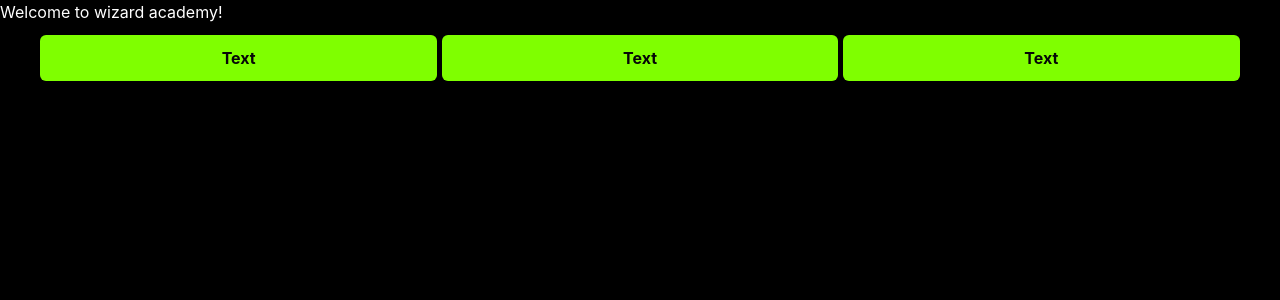
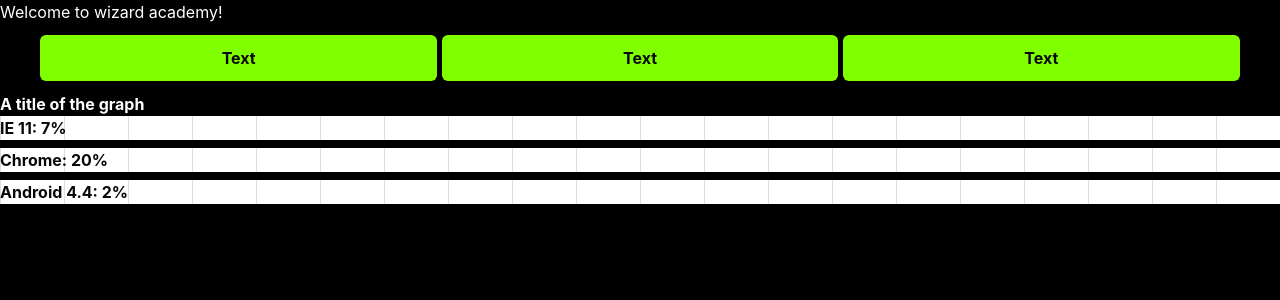
Before and after one commit to swecoinwizards/backend, a Flask app: page / in a window 1280 px wide. Shown: the part 56-356 px from the top of the page. Run offline with Flask 2, Linux system fonts and the light colour scheme.

Commit message:
Added a dummy graph in home page

```diff
--- a/css/home.css
+++ b/css/home.css
@@ -38,3 +38,14 @@ body {
     white-space:nowrap;
     text-align:center;
 }
+
+
+.percentage {
+    background: repeating-linear-gradient(
+      to right,
+      #ddd,
+      #ddd 1px,
+      #fff 1px,
+      #fff 5%
+    );
+  }
--- a/templates/home.html
+++ b/templates/home.html
@@ -57,6 +57,13 @@
             </div>
         </div>
 
+        <dl>
+            <dt>A title of the graph</dt>
+            <dd class="percentage percentage-7"><span class="text"> IE 11: 7% </span></dd>
+            <dd class="percentage percentage-20"><span class="text"> Chrome: 20% </span></dd>
+            <dd class="percentage percentage-2"><span class="text"> Android 4.4: 2% </span></dd>
+          </dl>
+
     </body>
 
 </html>
```
